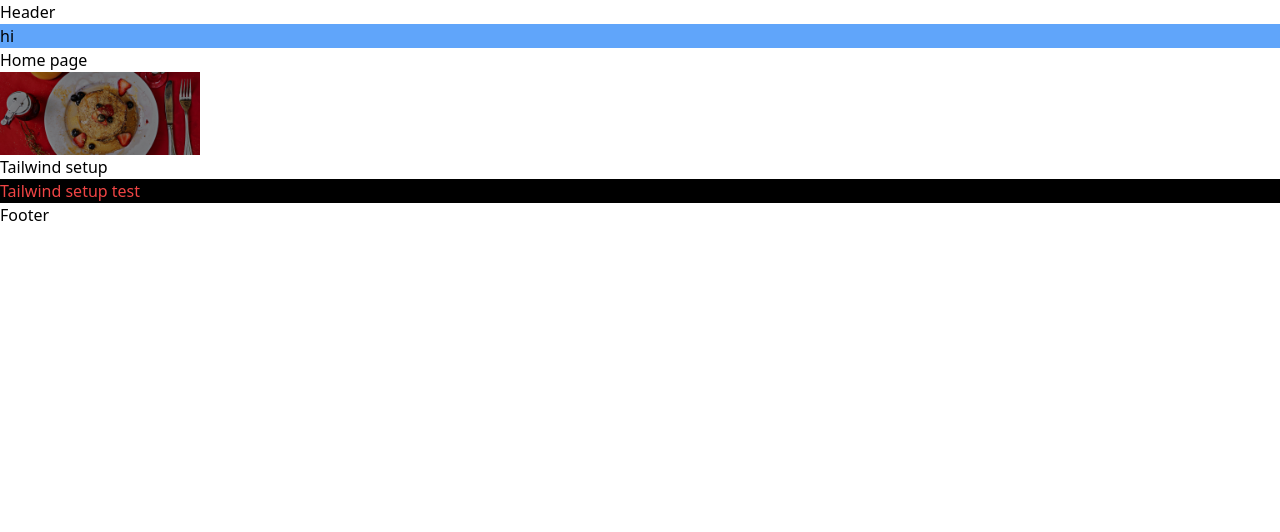
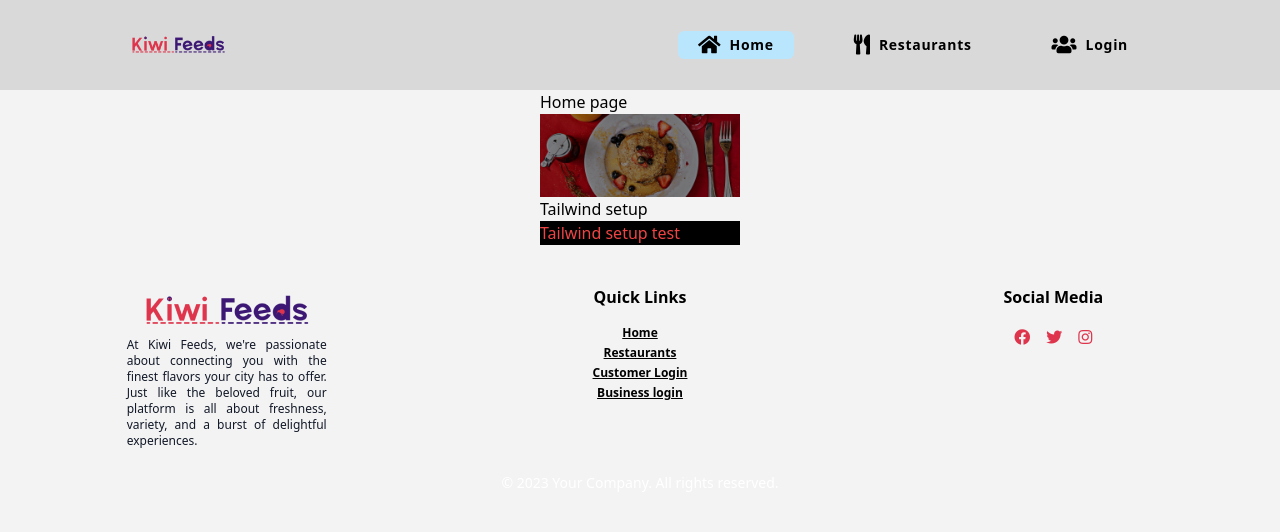
Before and after one commit to AMarieP/IT6006_Development_of_an_Enterprise_Web_Application, a Django app: page / in a window 1280 px wide. Shown: the top 532 px of the page. Run offline with Django 4.2, Linux system fonts and the light colour scheme; style sheets or scripts are compiled from the project's sources; some libraries are stand-ins or nearby versions.

Commit message:
updated  Header and footer
updated  Header and footer

```diff
--- a/FinalProjectKiwiFeeds/project_kiwifeeds/templates/base/base.html
+++ b/FinalProjectKiwiFeeds/project_kiwifeeds/templates/base/base.html
@@ -17,12 +17,10 @@
 
     {% tailwind_css %}
 </head>
-<body >
+<body class='w-screen justify-center flex flex-col items-center bg-[#F3F3F3]'>
+    {% include "components/header.html" %}
 
-    <header>
-        Header
-        <p class='bg-blue-400'> hi</p>
-    </header>
+
 
 
     <main >
@@ -34,9 +32,7 @@
 
         <!-- Add footer content here -->
 
-    <footer >
-        Footer
-    </footer>
+    {% include "components/footer.html" %}
 
 </body>
 </html>
--- /dev/null
+++ b/FinalProjectKiwiFeeds/project_kiwifeeds/templates/components/footer.html
@@ -0,0 +1,49 @@
+{% load static %}
+<footer class="bg-[#F3F3F3] text-white w-full ">
+    <div class="container mx-auto py-10 px-10">
+        <div class="grid grid-cols-1 md:grid-cols-3 gap-10">
+            <!-- Contact Information -->
+            <div class="md:col-span-1 flex flex-col  items-center">
+                <a href="/" class=" w-full max-w-[200px] h-auto  flex flex-col  items-center">
+                    <img src="{% static 'logo/Logo-full_round 2.png' %}" alt="Company Logo" class=" -mt-6" />
+                    <p class=" -mt-6 text-justify text-xs text-gray-900">At Kiwi Feeds, we're passionate about connecting you with the finest flavors your city has to offer. Just like the beloved fruit, our platform is all about freshness, variety, and a burst of delightful experiences.</p>
+                </a>
+
+            </div>
+
+            <!-- Map (Embed) -->
+            <div class="md:col-span-1 flex flex-col  items-center">
+                <h2 class="text-md mb-4 text-black font-bold" >Quick Links</h2>
+                <ul class='flex justify-center flex-col items-center gap-1 underline'>
+                        <a href="{% url 'home-page' %}" class='text-black text-xs font-semibold'>
+                            <span class="" > Home</span>
+                        </a>
+                        <a href="{% url 'home-page' %}" class='text-black text-xs font-semibold'>
+                            <span class="decoration-dashed" > Restaurants</span>
+                        </a>
+                        <a href="{% url 'home-page' %}" class='text-black text-xs font-semibold'>
+                            <span class="decoration-solid" > Customer Login</span>
+                        </a>
+                        <a href="{% url 'home-page' %}" class='text-black text-xs font-semibold'>
+                            <span class="" > Business login</span>
+                        </a>
+                </ul>
+            </div>
+
+            <!-- Social Media Links -->
+            <div class="md:col-span-1 flex flex-col  items-center">
+                <h2 class="text-md font-bold mb-4 text-black">Social Media</h2>
+                <div class="flex gap-4">
+                    <a href="#" class="text-[#DE354C] hover:text-blue-400"><i class="fab fa-facebook"></i></a>
+                    <a href="#" class="text-[#DE354C] hover:text-blue-400"><i class="fab fa-twitter"></i></a>
+                    <a href="#" class="text-[#DE354C] hover:text-blue-400"><i class="fab fa-instagram"></i></a>
+                </div>
+            </div>
+        </div>
+
+        <!-- Copyright Statement -->
+        <div class="text-center mt-6">
+            <p class="text-sm">&copy; 2023 Your Company. All rights reserved.</p>
+        </div>
+    </div>
+</footer>
--- /dev/null
+++ b/FinalProjectKiwiFeeds/project_kiwifeeds/templates/components/header.html
@@ -0,0 +1,46 @@
+{% load static %}
+<header class='flex flex-col sm:flex-row  px-[10%] bg-[#D9D9D9] sm:justify-between justify-center w-full  items-center '>
+    <a href="/" class="self-center w-[100px] h-[90px]  flex items-center justify-center rounded-lg">
+        <img src="{% static 'logo/Logo-full_round 2.png' %}" alt="Company Logo" class="max-h-full max-w-full" />
+    </a>
+
+    <div class="flex-col flex-wrap  justify-center py-5 px-1  items-center ">
+        <label for="menu-toggle" class="md:hidden  cursor-pointer text-sm font-bold tracking-wider p-1 px-5 rounded-md bg-sky-300 flex gap-2 items-center hover:bg-blue-400 ">
+            <i class="block md:hidden fas fa-bars"></i>
+            Menu
+        </label>
+        <input type="checkbox" id="menu-toggle" class="hidden" />
+        <ul id="menu-item" class='hidden  flex-col md:flex md:flex-row absolute self-start md:static   gap-10  text-xl font-bold justify-center items-center'>
+            <li class="rounded-md ">
+                <a href="{% url 'home-page' %}" class='tracking-wider p-1 px-5 rounded-md flex gap-2 items-center {% if request.resolver_match.url_name == 'home-page' %} bg-sky-200 {% else %} bg-[#D9D9D9] {% endif %}'>
+                    <i class="block fas fa-home"></i>
+                    <span class="text-sm md:font-semibold tracking-wider font-bold capitalize " > Home</span>
+                </a>
+            </li>
+            <li class="rounded-md ">
+                <a href="{% url 'home-page' %}" class='tracking-wider p-1 px-5 rounded-md  flex gap-2 items-center {% if request.resolver_match.url_name == 'restaurants-page' %} bg-sky-200 {% else %} bg-[#D9D9D9] {% endif %}'>
+                    <i class="block fas fa-utensils"></i>
+                    <span class="text-sm md:font-semibold tracking-wider font-bold capitalize " > Restaurants</span>
+                </a>
+            </li>
+            <li class="rounded-md ">
+                <a href="{% url 'home-page' %}" class='tracking-wider p-1 px-5 rounded-md  flex gap-2 items-center {% if request.resolver_match.url_name == 'login-page' %}  bg-sky-200 {% else %} bg-[#D9D9D9] {% endif %}'>
+                    <i class="block fas fa-users"></i>
+                    <span class="text-sm md:font-semibold tracking-wider font-bold capitalize " > Login</span>
+                </a>
+            </li>
+        </ul>
+    </div>
+    <script>
+        const menuToggle = document.getElementById('menu-toggle');
+        const menu = document.getElementById('menu-item');
+
+        menuToggle.addEventListener('change', () => {
+            if (menuToggle.checked) {
+                menu.style.display = 'block';
+            } else {
+                menu.style.display = 'none';
+            }
+        });
+    </script>
+</header>
--- a/FinalProjectKiwiFeeds/project_kiwifeeds/theme/static/css/dist/styles.css
+++ b/FinalProjectKiwiFeeds/project_kiwifeeds/theme/static/css/dist/styles.css
@@ -739,13 +739,57 @@ select {
   }
 }
 
+.aspect-h-9 {
+  --tw-aspect-h: 9;
+}
+
+.aspect-w-16 {
+  position: relative;
+  padding-bottom: calc(var(--tw-aspect-h) / var(--tw-aspect-w) * 100%);
+  --tw-aspect-w: 16;
+}
+
+.aspect-w-16 > * {
+  position: absolute;
+  height: 100%;
+  width: 100%;
+  top: 0;
+  right: 0;
+  bottom: 0;
+  left: 0;
+}
+
 .static {
   position: static;
+}
+
+.absolute {
+  position: absolute;
 }
 
 .mx-auto {
   margin-left: auto;
   margin-right: auto;
+}
+
+.mb-4 {
+  margin-bottom: 1rem;
+}
+
+.mt-6 {
+  margin-top: 1.5rem;
+}
+
+.-mt-3 {
+  margin-top: -0.75rem;
+}
+
+.-mt-4 {
+  margin-top: -1rem;
+}
+
+.-mt-6 {
+  margin-top: -1.5rem;
 }
 
 .block {
@@ -756,16 +800,184 @@ select {
   display: flex;
 }
 
+.grid {
+  display: grid;
+}
+
+.hidden {
+  display: none;
+}
+
 .h-screen {
   height: 100vh;
+}
+
+.h-\[90px\] {
+  height: 90px;
+}
+
+.h-\[180px\] {
+  height: 180px;
+}
+
+.h-\[80px\] {
+  height: 80px;
+}
+
+.h-auto {
+  height: auto;
+}
+
+.max-h-full {
+  max-height: 100%;
+}
+
+.w-screen {
+  width: 100vw;
+}
+
+.w-full {
+  width: 100%;
+}
+
+.w-\[100px\] {
+  width: 100px;
+}
+
+.w-\[200px\] {
+  width: 200px;
+}
+
+.w-\[220px\] {
+  width: 220px;
+}
+
+.w-\[250px\] {
+  width: 250px;
+}
+
+.w-\[180px\] {
+  width: 180px;
+}
+
+.w-\[20px\] {
+  width: 20px;
+}
+
+.w-\[80\%\] {
+  width: 80%;
+}
+
+.max-w-full {
+  max-width: 100%;
+}
+
+.max-w-md {
+  max-width: 28rem;
+}
+
+.max-w-\[200px\] {
+  max-width: 200px;
+}
+
+.max-w-\[210px\] {
+  max-width: 210px;
+}
+
+.max-w-\[220px\] {
+  max-width: 220px;
+}
+
+.max-w-\[250px\] {
+  max-width: 250px;
+}
+
+.cursor-pointer {
+  cursor: pointer;
+}
+
+.grid-cols-1 {
+  grid-template-columns: repeat(1, minmax(0, 1fr));
+}
+
+.flex-row {
+  flex-direction: row;
+}
+
+.flex-col {
+  flex-direction: column;
+}
+
+.flex-wrap {
+  flex-wrap: wrap;
+}
+
+.content-center {
+  align-content: center;
+}
+
+.content-start {
+  align-content: flex-start;
+}
+
+.items-start {
+  align-items: flex-start;
 }
 
 .items-center {
   align-items: center;
 }
 
+.justify-start {
+  justify-content: flex-start;
+}
+
 .justify-center {
   justify-content: center;
+}
+
+.justify-between {
+  justify-content: space-between;
+}
+
+.justify-items-start {
+  justify-items: start;
+}
+
+.justify-items-center {
+  justify-items: center;
+}
+
+.gap-10 {
+  gap: 2.5rem;
+}
+
+.gap-2 {
+  gap: 0.5rem;
+}
+
+.gap-4 {
+  gap: 1rem;
+}
+
+.gap-1 {
+  gap: 0.25rem;
+}
+
+.self-start {
+  align-self: flex-start;
+}
+
+.self-center {
+  align-self: center;
+}
+
+.rounded-lg {
+  border-radius: 0.5rem;
+}
+
+.rounded-md {
+  border-radius: 0.375rem;
 }
 
 .bg-black {
@@ -773,19 +985,105 @@ select {
   background-color: rgb(0 0 0 / var(--tw-bg-opacity));
 }
 
+.bg-blue-400 {
+  --tw-bg-opacity: 1;
+  background-color: rgb(96 165 250 / var(--tw-bg-opacity));
+}
+
 .bg-gray-50 {
   --tw-bg-opacity: 1;
   background-color: rgb(249 250 251 / var(--tw-bg-opacity));
 }
 
-.bg-red-500 {
-  --tw-bg-opacity: 1;
-  background-color: rgb(239 68 68 / var(--tw-bg-opacity));
+.bg-\[\] {
+  background-color: ;
 }
 
-.bg-blue-400 {
+.bg-\[\#D9D9D9\] {
   --tw-bg-opacity: 1;
-  background-color: rgb(96 165 250 / var(--tw-bg-opacity));
+  background-color: rgb(217 217 217 / var(--tw-bg-opacity));
+}
+
+.bg-\[\#B2EBF9\] {
+  --tw-bg-opacity: 1;
+  background-color: rgb(178 235 249 / var(--tw-bg-opacity));
+}
+
+.bg-blue-500 {
+  --tw-bg-opacity: 1;
+  background-color: rgb(59 130 246 / var(--tw-bg-opacity));
+}
+
+.bg-sky-300 {
+  --tw-bg-opacity: 1;
+  background-color: rgb(125 211 252 / var(--tw-bg-opacity));
+}
+
+.bg-gray-800 {
+  --tw-bg-opacity: 1;
+  background-color: rgb(31 41 55 / var(--tw-bg-opacity));
+}
+
+.bg-red-200 {
+  --tw-bg-opacity: 1;
+  background-color: rgb(254 202 202 / var(--tw-bg-opacity));
+}
+
+.bg-sky-200 {
+  --tw-bg-opacity: 1;
+  background-color: rgb(186 230 253 / var(--tw-bg-opacity));
+}
+
+.bg-\[\#F3F3F3\] {
+  --tw-bg-opacity: 1;
+  background-color: rgb(243 243 243 / var(--tw-bg-opacity));
+}
+
+.bg-red-300 {
+  --tw-bg-opacity: 1;
+  background-color: rgb(252 165 165 / var(--tw-bg-opacity));
+}
+
+.p-1 {
+  padding: 0.25rem;
+}
+
+.px-10 {
+  padding-left: 2.5rem;
+  padding-right: 2.5rem;
+}
+
+.px-1 {
+  padding-left: 0.25rem;
+  padding-right: 0.25rem;
+}
+
+.py-5 {
+  padding-top: 1.25rem;
+  padding-bottom: 1.25rem;
+}
+
+.px-5 {
+  padding-left: 1.25rem;
+  padding-right: 1.25rem;
+}
+
+.py-10 {
+  padding-top: 2.5rem;
+  padding-bottom: 2.5rem;
+}
+
+.px-\[10\%\] {
+  padding-left: 10%;
+  padding-right: 10%;
+}
+
+.text-center {
+  text-align: center;
+}
+
+.text-justify {
+  text-align: justify;
 }
 
 .font-serif {
@@ -797,6 +1095,38 @@ select {
   line-height: 1;
 }
 
+.text-sm {
+  font-size: 0.875rem;
+  line-height: 1.25rem;
+}
+
+.text-xl {
+  font-size: 1.25rem;
+  line-height: 1.75rem;
+}
+
+.text-lg {
+  font-size: 1.125rem;
+  line-height: 1.75rem;
+}
+
+.text-xs {
+  font-size: 0.75rem;
+  line-height: 1rem;
+}
+
+.font-bold {
+  font-weight: 700;
+}
+
+.font-semibold {
+  font-weight: 600;
+}
+
+.capitalize {
+  text-transform: capitalize;
+}
+
 .leading-normal {
   line-height: 1.5;
 }
@@ -805,7 +1135,123 @@ select {
   letter-spacing: 0em;
 }
 
+.tracking-wider {
+  letter-spacing: 0.05em;
+}
+
 .text-red-500 {
   --tw-text-opacity: 1;
   color: rgb(239 68 68 / var(--tw-text-opacity));
 }
+
+.text-white {
+  --tw-text-opacity: 1;
+  color: rgb(255 255 255 / var(--tw-text-opacity));
+}
+
+.text-black {
+  --tw-text-opacity: 1;
+  color: rgb(0 0 0 / var(--tw-text-opacity));
+}
+
+.text-red-600 {
+  --tw-text-opacity: 1;
+  color: rgb(220 38 38 / var(--tw-text-opacity));
+}
+
+.text-\[\#DE354C\] {
+  --tw-text-opacity: 1;
+  color: rgb(222 53 76 / var(--tw-text-opacity));
+}
+
+.text-gray-900 {
+  --tw-text-opacity: 1;
+  color: rgb(17 24 39 / var(--tw-text-opacity));
+}
+
+.underline {
+  text-decoration-line: underline;
+}
+
+.decoration-solid {
+  text-decoration-style: solid;
+}
+
+.decoration-dotted {
+  text-decoration-style: dotted;
+}
+
+.decoration-dashed {
+  text-decoration-style: dashed;
+}
+
+.underline-offset-2 {
+  text-underline-offset: 2px;
+}
+
+.hover\:bg-blue-400:hover {
+  --tw-bg-opacity: 1;
+  background-color: rgb(96 165 250 / var(--tw-bg-opacity));
+}
+
+.hover\:text-blue-400:hover {
+  --tw-text-opacity: 1;
+  color: rgb(96 165 250 / var(--tw-text-opacity));
+}
+
+.hover\:text-red-400:hover {
+  --tw-text-opacity: 1;
+  color: rgb(248 113 113 / var(--tw-text-opacity));
+}
+
+.hover\:underline:hover {
+  text-decoration-line: underline;
+}
+
+@media (min-width: 640px) {
+  .sm\:flex {
+    display: flex;
+  }
+
+  .sm\:flex-row {
+    flex-direction: row;
+  }
+
+  .sm\:justify-between {
+    justify-content: space-between;
+  }
+}
+
+@media (min-width: 768px) {
+  .md\:static {
+    position: static;
+  }
+
+  .md\:col-span-1 {
+    grid-column: span 1 / span 1;
+  }
+
+  .md\:flex {
+    display: flex;
+  }
+
+  .md\:hidden {
+    display: none;
+  }
+
+  .md\:grid-cols-3 {
+    grid-template-columns: repeat(3, minmax(0, 1fr));
+  }
+
+  .md\:flex-row {
+    flex-direction: row;
+  }
+
+  .md\:justify-between {
+    justify-content: space-between;
+  }
+
+  .md\:font-semibold {
+    font-weight: 600;
+  }
+}
```
Also changed, not shown: FinalProjectKiwiFeeds/project_kiwifeeds/static/logo/Logo-full_round 2.png (added), 2 other files.
